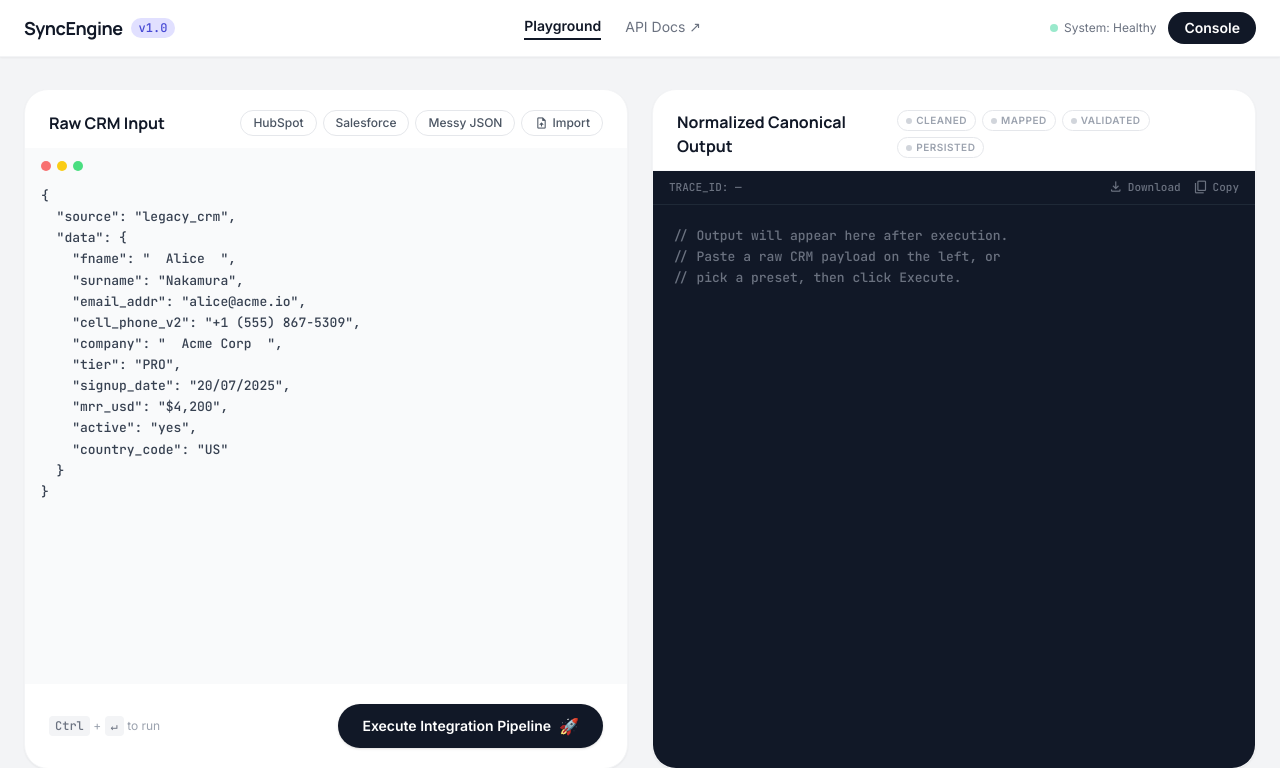
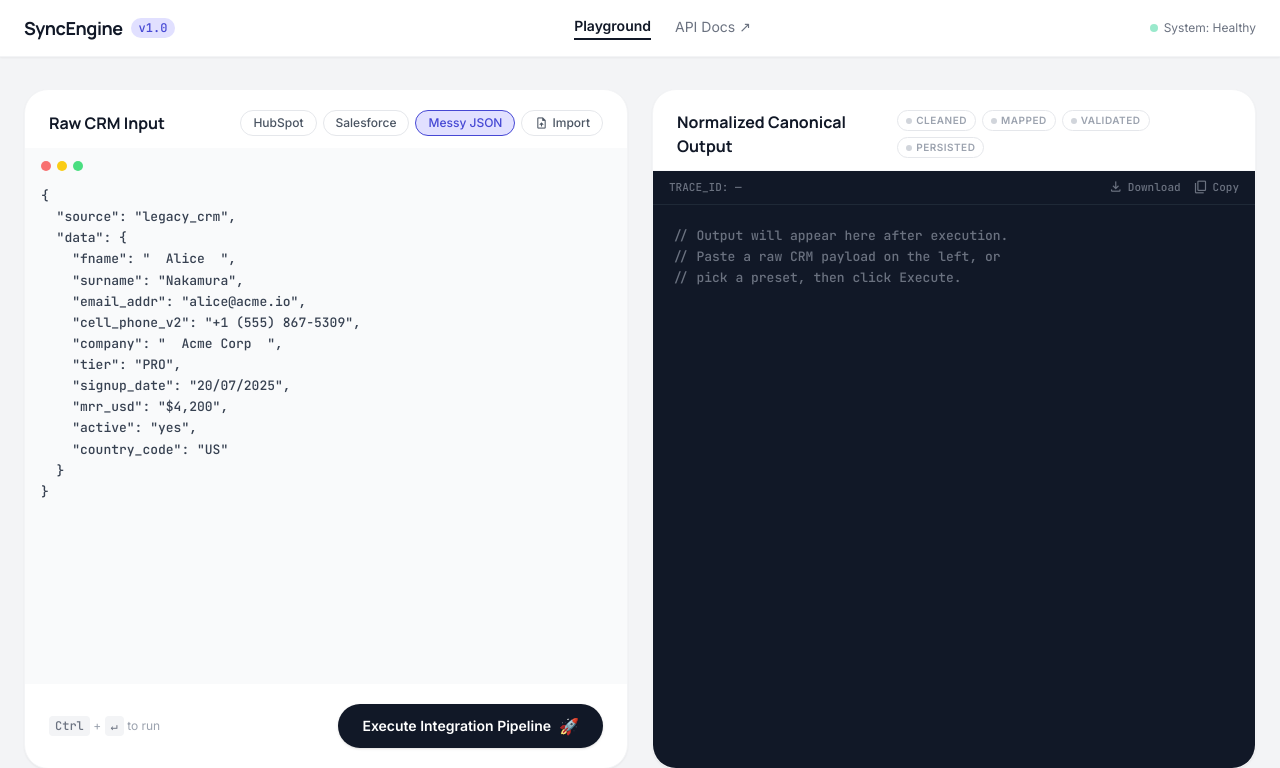
Before and after one commit to VarunKarthikB-18/Automated-SaaS-B2B-Integration-Engine, a FastAPI app: page / in a window 1280 px wide. Shown: the top 768 px of the page. Run offline with FastAPI, Linux system fonts and the light colour scheme; some libraries are stand-ins or nearby versions.

Commit message:
feat: notify future integration for HubSpot and Salesforce, remove Console button

```diff
--- a/templates/index.html
+++ b/templates/index.html
@@ -79,10 +79,6 @@
         <span class="w-2 h-2 rounded-full bg-emerald-400 status-pulse inline-block"></span>
         <span class="hidden sm:inline">System: Healthy</span>
       </div>
-      <a href="/docs" target="_blank" rel="noopener"
-         class="bg-gray-900 text-white text-sm font-semibold px-4 py-1.5 rounded-full hover:bg-gray-700 active:scale-95 transition-all no-underline">
-        Console
-      </a>
     </div>
   </div>
 </nav>
@@ -108,7 +104,7 @@
             Salesforce
           </button>
           <button id="btn-messy"      onclick="setPreset('messy')"
-            class="preset-btn px-3 py-1 rounded-full border border-gray-200 text-xs font-medium text-gray-600 hover:bg-brand-light hover:border-brand hover:text-brand transition-all">
+            class="preset-btn px-3 py-1 rounded-full border border-brand text-xs font-medium text-brand bg-brand-light transition-all">
             Messy JSON
           </button>
 
@@ -354,6 +350,17 @@ function resetBadges() {
 
 // ── Preset buttons ───────────────────────────────────────────────────────────
 function setPreset(key) {
+  if (key === 'hubspot' || key === 'salesforce') {
+    const name = key === 'hubspot' ? 'HubSpot' : 'Salesforce';
+    showToast(`⚡ Future Integration: ${name} connector coming soon.`, 3000);
+    // Keep Messy JSON active
+    document.querySelectorAll('.preset-btn').forEach(b => {
+      b.classList.remove('bg-brand-light', 'border-brand', 'text-brand');
+    });
+    document.getElementById('btn-messy')?.classList.add('bg-brand-light', 'border-brand', 'text-brand');
+    return;
+  }
+
   document.getElementById('source-payload').value = JSON.stringify(PRESETS[key], null, 2);
 
   // Highlight active preset button
```
